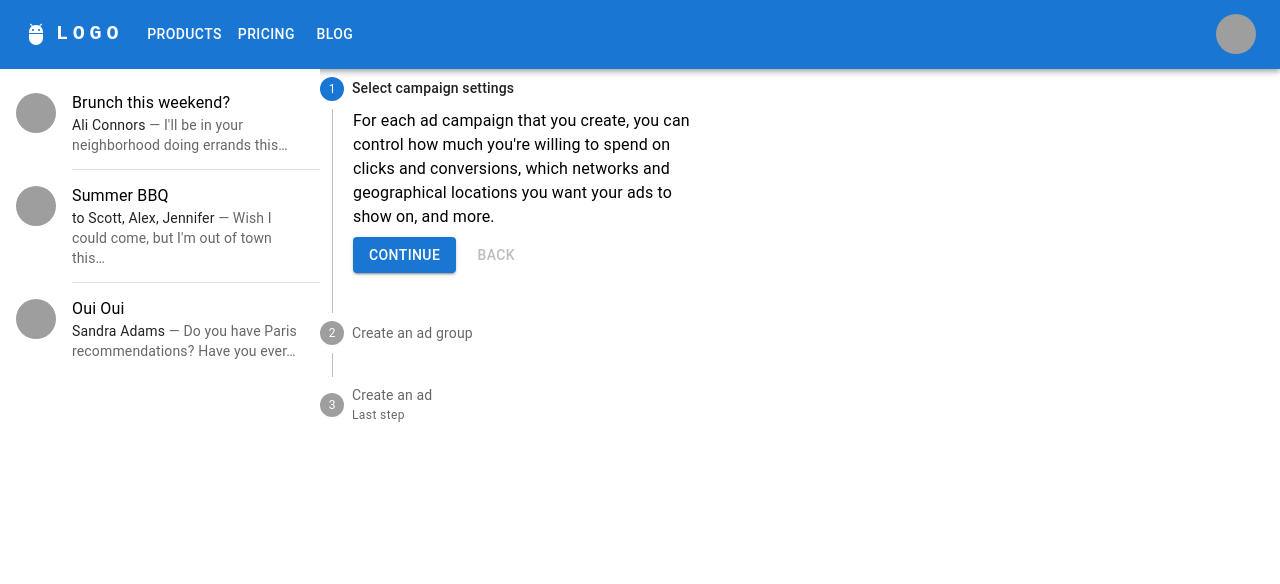
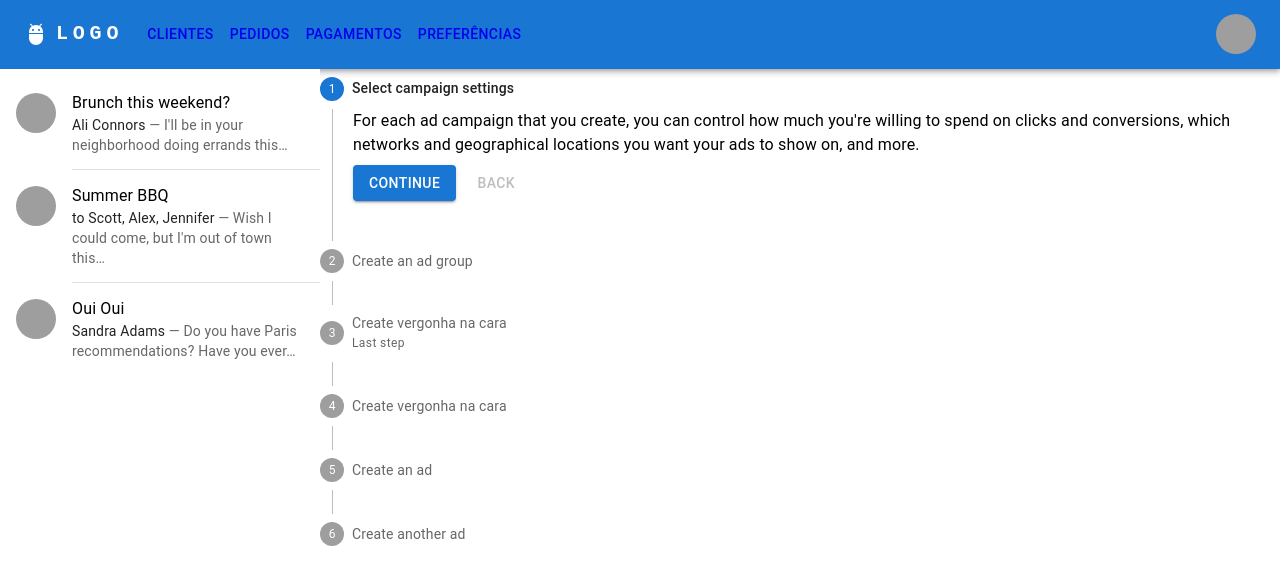
Before and after one commit to jrmsjorgesilva/MercadoPago-App, a React (Create React App) app in the folder frontend/: page / in a window 1280 px wide. Shown: the top 584 px of the page. Built offline with nearby package versions, Linux system fonts and the light colour scheme; grey boxes are pictures that could not be loaded.

Commit message:
feat: added component customerstable to the customers page in order to show data from the customers

```diff
--- a/frontend/src/components/Nav.tsx
+++ b/frontend/src/components/Nav.tsx
@@ -1,4 +1,4 @@
-import * as React from "react";
+import React, { useState } from "react";
 import AppBar from "@mui/material/AppBar";
 import Box from "@mui/material/Box";
 import Toolbar from "@mui/material/Toolbar";
@@ -12,17 +12,22 @@ import Button from "@mui/material/Button";
 import Tooltip from "@mui/material/Tooltip";
 import MenuItem from "@mui/material/MenuItem";
 import AdbIcon from "@mui/icons-material/Adb";
+import { Link } from "react-router-dom";
 
 const Nav = () => {
-  const pages = ["Products", "Pricing", "Blog"];
-  const settings = ["Profile", "Account", "Dashboard", "Logout"];
+  const pages = ["Clientes", "Pedidos", "Pagamentos", "Preferências"];
+  const settings = [
+    "Cancelamentos",
+    "Reembolso",
+    "Cartões",
+    "Lojas",
+    "Admin",
+    "Configurações",
+    "Referencia da API",
+  ];
 
-  const [anchorElNav, setAnchorElNav] = React.useState<null | HTMLElement>(
-    null
-  );
-  const [anchorElUser, setAnchorElUser] = React.useState<null | HTMLElement>(
-    null
-  );
+  const [anchorElNav, setAnchorElNav] = useState<null | HTMLElement>(null);
+  const [anchorElUser, setAnchorElUser] = useState<null | HTMLElement>(null);
 
   const handleOpenNavMenu = (event: React.MouseEvent<HTMLElement>) => {
     setAnchorElNav(event.currentTarget);
@@ -92,7 +97,9 @@ const Nav = () => {
             >
               {pages.map((page) => (
                 <MenuItem key={page} onClick={handleCloseNavMenu}>
-                  <Typography textAlign="center">{page}</Typography>
+                  <Link to={`/${page}`}>
+                    <Typography textAlign="center">{page}</Typography>
+                  </Link>
                 </MenuItem>
               ))}
             </Menu>
@@ -123,7 +130,7 @@ const Nav = () => {
                 onClick={handleCloseNavMenu}
                 sx={{ my: 2, color: "white", display: "block" }}
               >
-                {page}
+                <Link to={`/${page}`}>{page}</Link>
               </Button>
             ))}
           </Box>
@@ -152,7 +159,9 @@ const Nav = () => {
             >
               {settings.map((setting) => (
                 <MenuItem key={setting} onClick={handleCloseUserMenu}>
-                  <Typography textAlign="center">{setting}</Typography>
+                  <Typography textAlign="center">
+                    <Link to={`/${setting}`}>{setting}</Link>
+                  </Typography>
                 </MenuItem>
               ))}
             </Menu>
--- /dev/null
+++ b/frontend/src/components/pages/clientes/CustomersTable.tsx
@@ -0,0 +1,99 @@
+import React, { useState, useEffect } from "react";
+import { styled } from "@mui/material/styles";
+import Table from "@mui/material/Table";
+import TableBody from "@mui/material/TableBody";
+import TableCell, { tableCellClasses } from "@mui/material/TableCell";
+import TableContainer from "@mui/material/TableContainer";
+import TableHead from "@mui/material/TableHead";
+import TableRow from "@mui/material/TableRow";
+import Paper from "@mui/material/Paper";
+
+const StyledTableCell = styled(TableCell)(({ theme }) => ({
+  [`&.${tableCellClasses.head}`]: {
+    backgroundColor: theme.palette.common.black,
+    color: theme.palette.common.white,
+  },
+  [`&.${tableCellClasses.body}`]: {
+    fontSize: 14,
+  },
+}));
+
+const StyledTableRow = styled(TableRow)(({ theme }) => ({
+  "&:nth-of-type(odd)": {
+    backgroundColor: theme.palette.action.hover,
+  },
+  // hide last border
+  "&:last-child td, &:last-child th": {
+    border: 0,
+  },
+}));
+
+const CustomersTable = () => {
+  const [customers, setCustomers] = useState(() => []);
+
+  // inicio da aplicação
+  useEffect(() => {
+    const fetchCustomersTable = async () => {
+      const URL = `http://localhost:8000/users`;
+      const response = await fetch(URL);
+      const data = await response.json();
+      console.log("capiroto", data);
+      setCustomers((oldData) => data);
+    };
+    fetchCustomersTable();
+  }, []);
+
+  // dados da tabela clientes
+  function createData(
+    name: string,
+    calories: number,
+    fat: number,
+    carbs: number,
+    protein: number
+  ) {
+    return { name, calories, fat, carbs, protein };
+  }
+
+  const rows = [
+    createData("Frozen yoghurt", 159, 6.0, 24, 4.0),
+    createData("Ice cream sandwich", 237, 9.0, 37, 4.3),
+    createData("Eclair", 262, 16.0, 24, 6.0),
+    createData("Cupcake", 305, 3.7, 67, 4.3),
+    createData("Gingerbread", 356, 16.0, 49, 3.9),
+  ];
+
+  console.log(customers);
+  return (
+    <TableContainer component={Paper}>
+      {/* <h1>
+        {customers && customers.map((customer): any | null => customer.first_name)}
+      </h1> */}
+      <Table sx={{ minWidth: 700 }} aria-label="customized table">
+        <TableHead>
+          <TableRow>
+            <StyledTableCell>Dessert (100g serving)</StyledTableCell>
+            <StyledTableCell align="right">Calories</StyledTableCell>
+            <StyledTableCell align="right">Fat&nbsp;(g)</StyledTableCell>
+            <StyledTableCell align="right">Carbs&nbsp;(g)</StyledTableCell>
+            <StyledTableCell align="right">Protein&nbsp;(g)</StyledTableCell>
+          </TableRow>
+        </TableHead>
+        <TableBody>
+          {rows.map((row) => (
+            <StyledTableRow key={row.name}>
+              <StyledTableCell component="th" scope="row">
+                {row.name}
+              </StyledTableCell>
+              <StyledTableCell align="right">{row.calories}</StyledTableCell>
+              <StyledTableCell align="right">{row.fat}</StyledTableCell>
+              <StyledTableCell align="right">{row.carbs}</StyledTableCell>
+              <StyledTableCell align="right">{row.protein}</StyledTableCell>
+            </StyledTableRow>
+          ))}
+        </TableBody>
+      </Table>
+    </TableContainer>
+  );
+};
+
+export default CustomersTable;
--- a/frontend/src/components/HeroStepper.tsx
+++ b/frontend/src/components/pages/hero/HeroStepper.tsx
@@ -21,8 +21,26 @@ const steps = [
       "An ad group contains one or more ads which target a shared set of keywords.",
   },
   {
+    label: "Create vergonha na cara",
+    description:
+      "Nunca faia. If never tried to be a better person in your entire fucking life why not begin now? The fact that my english is pretty garbage does not mean at all that you can ignore this message you piece of love.",
+  },
+  {
+    label: "Create vergonha na cara",
+    description:
+      "Nunca faia. If never tried to be a better person in your entire fucking life why not begin now? The fact that my english is pretty garbage does not mean at all that you can ignore this message you piece of love.",
+  },
+  {
     label: "Create an ad",
-    description: `Try out different ad text to see what brings in the most customers,
+    description: `On the other hand, we denounce with righteous indignation and dislike men who are so beguiled and demoralized by the charms of pleasure of the moment, so blinded by desire, that they cannot foresee the pain and trouble that are bound to ensue; and equal blame belongs to those who fail in their duty through weakness of will, which is the same as saying through shrinking from toil and pain. These cases are perfectly simple and easy to distinguish. In a free hour, when our power of choice is untrammelled and when nothing prevents our being able to do what we like best, every pleasure is to be welcomed and every pain avoided. But in certain circumstances and owing to the claims of duty or the obligations of business it will frequently occur that pleasures have to be repudiated and annoyances accepted. The wise man therefore always holds in these matters to this principle of selection: he rejects pleasures to secure other greater pleasures, or else he endures pains to avoid worse pains.
+    Try out different ad text to see what brings in the most customers,
+                and learn how to enhance your ads using features like ad extensions.
+                If you run into any problems with your ads, find out how to tell if
+                they're running and how to resolve approval issues.`,
+  },
+  {
+    label: "Create another ad",
+    description: `Try out different ads because why not if i'm telling you? You'll see what brings in the most customers,
                 and learn how to enhance your ads using features like ad extensions.
                 If you run into any problems with your ads, find out how to tell if
                 they're running and how to resolve approval issues.`,
@@ -46,7 +64,7 @@ const HeroStepper = () => {
 
   return (
     <>
-      <Box sx={{ maxWidth: 400 }}>
+      <Box sx={{ width: "100%" }}>
         <Stepper activeStep={activeStep} orientation="vertical">
           {steps.map((step, index) => (
             <Step key={step.label}>
--- a/frontend/src/routes/AppRoutes.tsx
+++ b/frontend/src/routes/AppRoutes.tsx
@@ -1,7 +1,8 @@
 import { BrowserRouter as Router, Routes, Route } from "react-router-dom";
-import Hero from "../components/Hero";
-import About from "../components/About";
+import Hero from "../components/pages/hero/Hero";
+import About from "../components/pages/about/About";
 import Nav from "../components/Nav";
+import CustomersTable from "../components/pages/clientes/CustomersTable";
 
 const AppRoutes = () => {
   return (
@@ -11,6 +12,7 @@ const AppRoutes = () => {
         <Routes>
           <Route path="/" element={<Hero />} />
           <Route path="/about" element={<About />} />
+          <Route path="/clientes" element={<CustomersTable />} />
         </Routes>
       </Router>
     </>
```
Also changed, not shown: frontend/src/components/pages/about/About.tsx (renamed from frontend/src/components/About.tsx), frontend/src/components/pages/hero/Hero.tsx (renamed from frontend/src/components/Hero.tsx), frontend/src/components/pages/hero/Sidebar.tsx (renamed from frontend/src/components/Sidebar.tsx).
